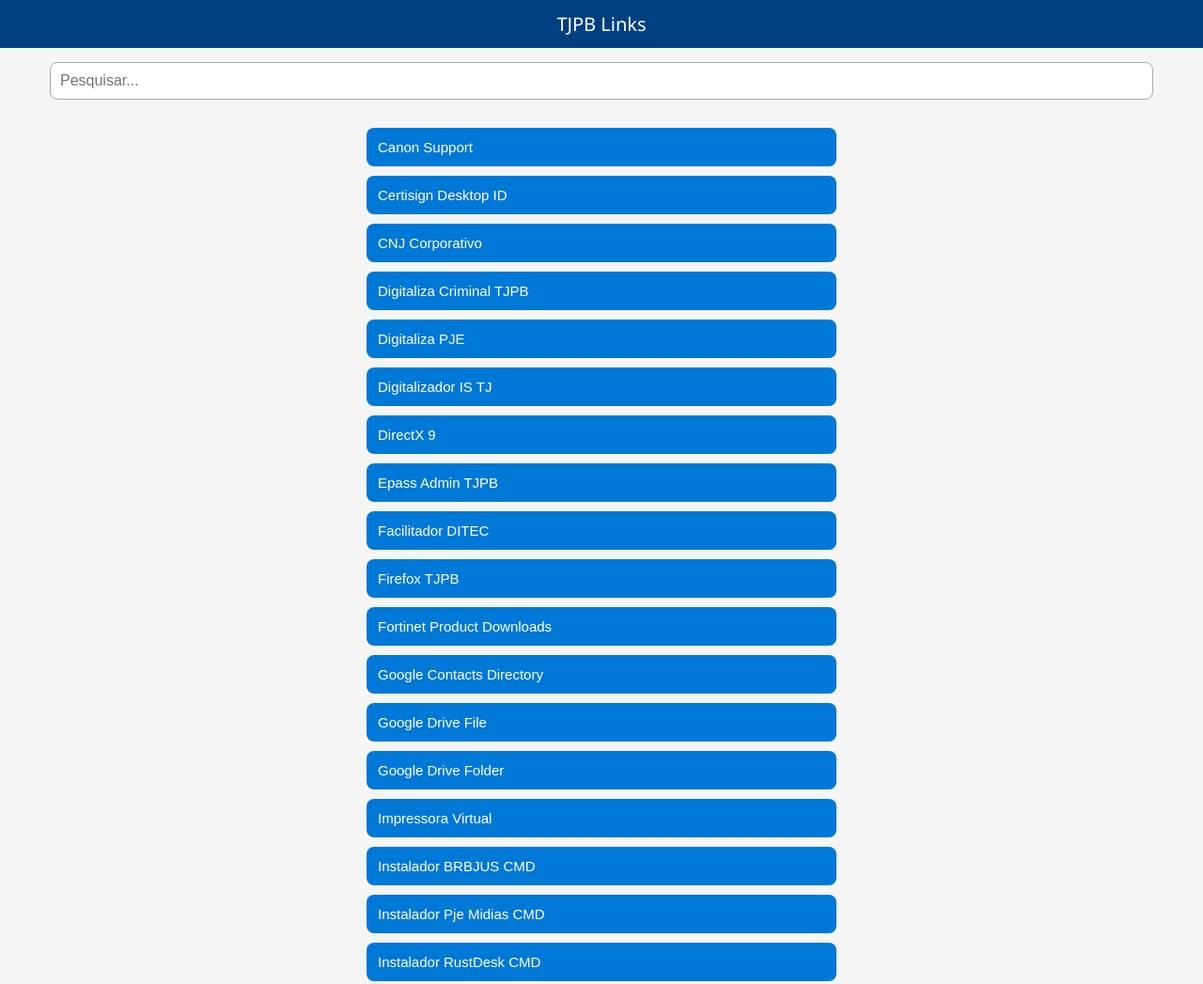
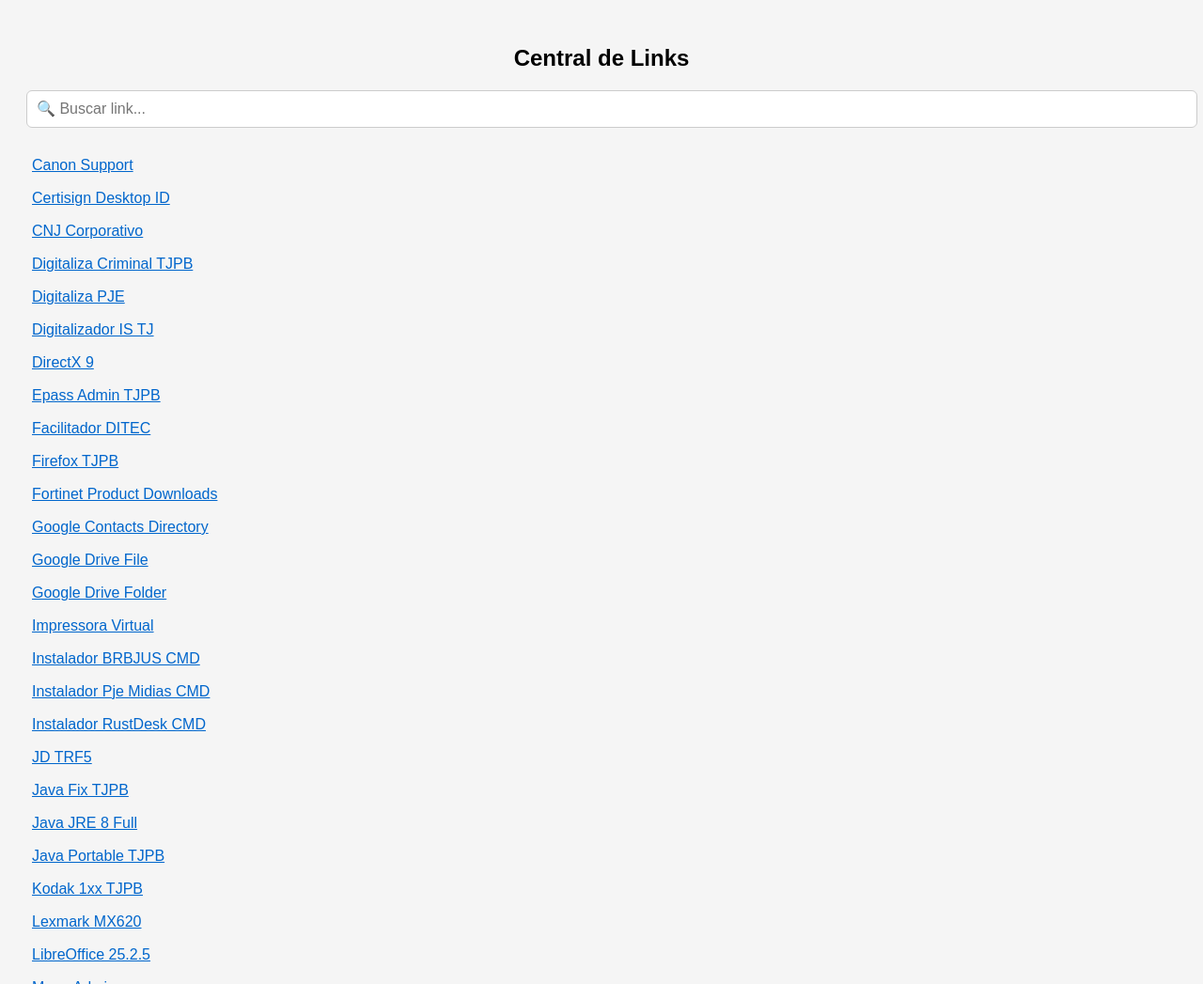
Before and after one commit to georgehenrique275/tjpblinks, a plain HTML site: page index.html in a window 1280 px wide. Shown: the top 1047 px of the page at 94% size. Drawn offline with Linux system fonts and the light colour scheme.

Commit message:
Update index.html

```diff
--- a/index.html
+++ b/index.html
@@ -2,60 +2,43 @@
 <html lang="pt-BR">
 <head>
   <meta charset="UTF-8">
-  <meta name="viewport" content="width=device-width, initial-scale=1.0">
-  <title>TJPB Links</title>
+  <title>Central de Links</title>
   <style>
     body {
-      font-family: "Segoe UI", Arial, sans-serif;
-      margin: 0;
-      padding: 0;
+      font-family: Arial, sans-serif;
       background: #f5f5f5;
+      padding: 20px;
     }
-    header {
-      background: #004080;
-      color: white;
-      padding: 12px;
+    h2 {
       text-align: center;
-      font-size: 20px;
     }
-    #searchBox {
-      width: 90%;
-      margin: 15px auto;
+    #search {
+      width: 100%;
+      padding: 10px;
+      margin-bottom: 20px;
+      border: 1px solid #ccc;
+      border-radius: 6px;
+      font-size: 16px;
+    }
+    .link-item {
+      cursor: pointer;
+      color: #0066cc;
+      text-decoration: underline;
+      margin: 5px 0;
       display: block;
-      padding: 10px;
-      font-size: 16px;
-      border: 1px solid #aaa;
-      border-radius: 8px;
+      padding: 6px;
+      border-radius: 5px;
     }
-    .container {
-      display: flex;
-      flex-direction: column;
-      align-items: center;
-      padding: 10px;
-    }
-    .link-btn {
-      width: 95%;
-      max-width: 500px;
-      margin: 5px 0;
-      padding: 12px;
-      border: none;
-      border-radius: 8px;
-      background: #0078d7;
-      color: white;
-      font-size: 15px;
-      text-align: left;
-      cursor: pointer;
-      transition: background 0.2s;
-    }
-    .link-btn:hover {
-      background: #005a9e;
+    .link-item:hover {
+      background: #e0e0e0;
     }
   </style>
 </head>
 <body>
-  <header>TJPB Links</header>
-  <input type="text" id="searchBox" placeholder="Pesquisar...">
-  <div class="container" id="linksContainer"></div>
+  <h2>Central de Links</h2>
+  <input type="text" id="search" placeholder="🔍 Buscar link...">
+
+  <div id="links"></div>
 
   <script>
     const links = [
@@ -114,24 +97,29 @@
       { name: "VPN 7.4", url: "https://links.fortinet.com/forticlient/win/vpnagent" }
     ];
 
-    const container = document.getElementById("linksContainer");
-    const searchBox = document.getElementById("searchBox");
+    // Renderiza os links
+    const container = document.getElementById("links");
+    links.forEach(link => {
+      const el = document.createElement("span");
+      el.className = "link-item";
+      el.textContent = link.name;
+      el.dataset.url = link.url;
+      el.addEventListener("click", () => {
+        navigator.clipboard.writeText(link.url).then(() => {
+          alert("✅ Link copiado: " + link.url);
+        });
+      });
+      container.appendChild(el);
+    });
 
-    function renderLinks(filter = "") {
-      container.innerHTML = "";
-      links
-        .filter(link => link.name.toLowerCase().includes(filter.toLowerCase()))
-        .forEach(link => {
-          const btn = document.createElement("button");
-          btn.className = "link-btn";
-          btn.textContent = link.name;
-          btn.onclick = () => window.open(link.url, "_blank");
-          container.appendChild(btn);
-        });
-    }
-
-    searchBox.addEventListener("input", () => renderLinks(searchBox.value));
-    renderLinks();
+    // Filtro de pesquisa
+    document.getElementById('search').addEventListener('keyup', function() {
+      let filter = this.value.toLowerCase();
+      document.querySelectorAll('.link-item').forEach(item => {
+        let text = item.textContent.toLowerCase();
+        item.style.display = text.includes(filter) ? "block" : "none";
+      });
+    });
   </script>
 </body>
 </html>
```
